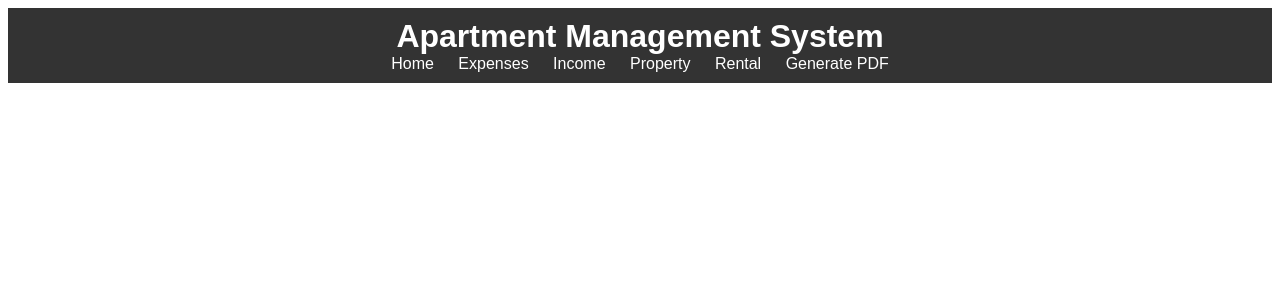
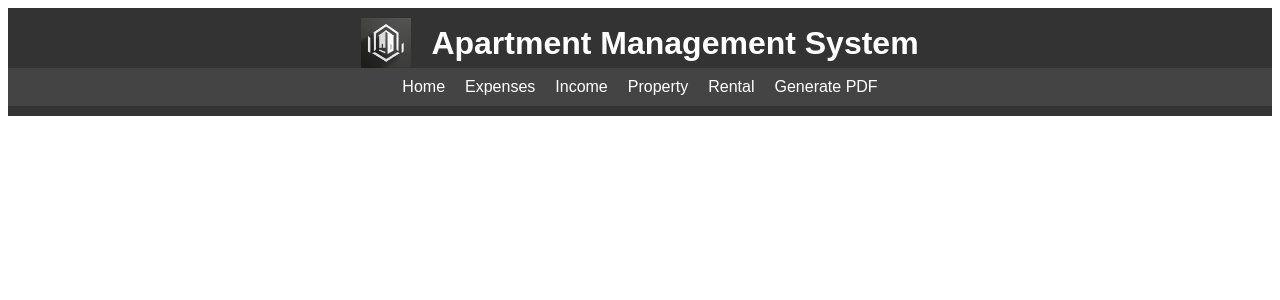
Before and after one commit to AdamKuraczynski/ApartmentManagement, a PHP site: page /includes/footer.php in a window 1280 px wide. Shown: the top 300 px of the page. Run offline with PHP 8.4, Linux system fonts and the light colour scheme.

Commit message:
authentication, restricted acces to css databaseFiles, images and includes folders. Added registration with email and login, integration with footers and headers, added logo. Session authentication to files. Code cleanup, bugfixes

```diff
--- a/css/styles.css
+++ b/css/styles.css
@@ -6,17 +6,39 @@ header {
     background: #333;
     color: #fff;
     padding: 10px 0;
-    text-align: center;
+}
+
+.header-content {
+    display: flex;
+    align-items: center;
+    justify-content: center;
+    padding: 0 20px;
+}
+
+.logo {
+    height: 50px;
+    margin-right: 20px;
 }
 
 header h1 {
     margin: 0;
 }
 
+nav {
+    display: flex;
+    justify-content: center;
+    background-color: #444;
+    padding: 10px 0;
+}
+
 nav a {
     color: #fff;
     margin: 0 10px;
     text-decoration: none;
+}
+
+nav a:hover {
+    background-color: #555;
 }
 
 main {
--- a/expenses/view_expenses.php
+++ b/expenses/view_expenses.php
@@ -1,3 +1,4 @@
+<?php include('../auth.php'); ?>
 <?php
 include '../includes/db.php';
 include '../includes/header.php';
--- a/includes/footer.php
+++ b/includes/footer.php
@@ -6,7 +6,10 @@
 </head>
 <body>
     <header>
-        <h1>Apartment Management System</h1>
+        <div class="header-content">
+            <img src="/apartmentmanagement/images/logo.jpeg" alt="Logo" class="logo">
+            <h1>Apartment Management System</h1>
+        </div>
         <nav>
             <a href="/apartmentmanagement/index.php">Home</a>
             <a href="/apartmentmanagement/expenses/view_expenses.php">Expenses</a>
--- a/includes/header.php
+++ b/includes/header.php
@@ -6,7 +6,10 @@
 </head>
 <body>
     <header>
-        <h1>Apartment Management System</h1>
+        <div class="header-content">
+            <img src="/apartmentmanagement/images/logo.jpeg" alt="Logo" class="logo">
+            <h1>Apartment Management System</h1>
+        </div>
         <nav>
             <a href="/apartmentmanagement/index.php">Home</a>
             <a href="/apartmentmanagement/expenses/view_expenses.php">Expenses</a>
--- a/income/add_payment.php
+++ b/income/add_payment.php
@@ -1,3 +1,4 @@
+<?php include('auth.php'); ?>
 <?php
 include '../includes/db.php';
 include '../includes/header.php';
--- a/income/view_income.php
+++ b/income/view_income.php
@@ -1,3 +1,4 @@
+<?php include('../auth.php'); ?>
 <?php
 include '../includes/db.php';
 include '../includes/header.php';
--- a/pdf/generate_pdf.php
+++ b/pdf/generate_pdf.php
@@ -1,6 +1,7 @@
 <?php
 require('../pdf/fpdf.php');
 include '../includes/db.php';
+include('../auth.php');
 
 class PDF extends FPDF {
     function Header() {
--- a/property/add_property.php
+++ b/property/add_property.php
@@ -1,3 +1,4 @@
+<?php include('../auth.php'); ?>
 <?php
 include '../includes/db.php';
 include '../includes/header.php';
--- a/property/manage_properties.php
+++ b/property/manage_properties.php
@@ -1,3 +1,4 @@
+<?php include('../auth.php'); ?>
 <!DOCTYPE html>
 <html>
 <head>
--- a/rental/add_agreement.php
+++ b/rental/add_agreement.php
@@ -1,3 +1,4 @@
+<?php include('auth.php'); ?>
 <?php
 include '../includes/db.php';
 include '../includes/header.php';
--- a/rental/manage_agreements.php
+++ b/rental/manage_agreements.php
@@ -1,3 +1,4 @@
+<?php include('../auth.php'); ?>
 <?php
 include '../includes/db.php';
 include '../includes/header.php';
```
Also changed, not shown: index.php (+17 -5 lines).
